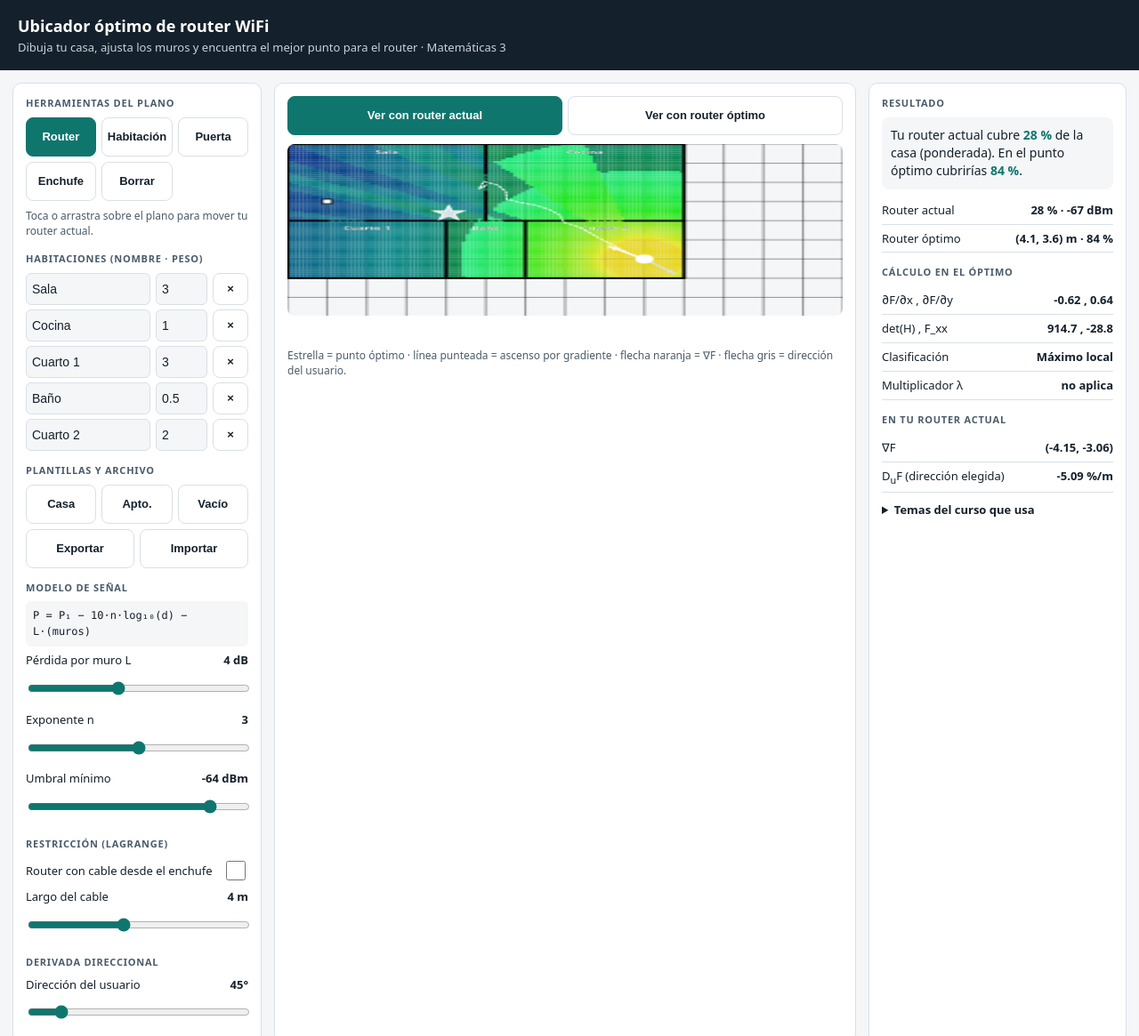
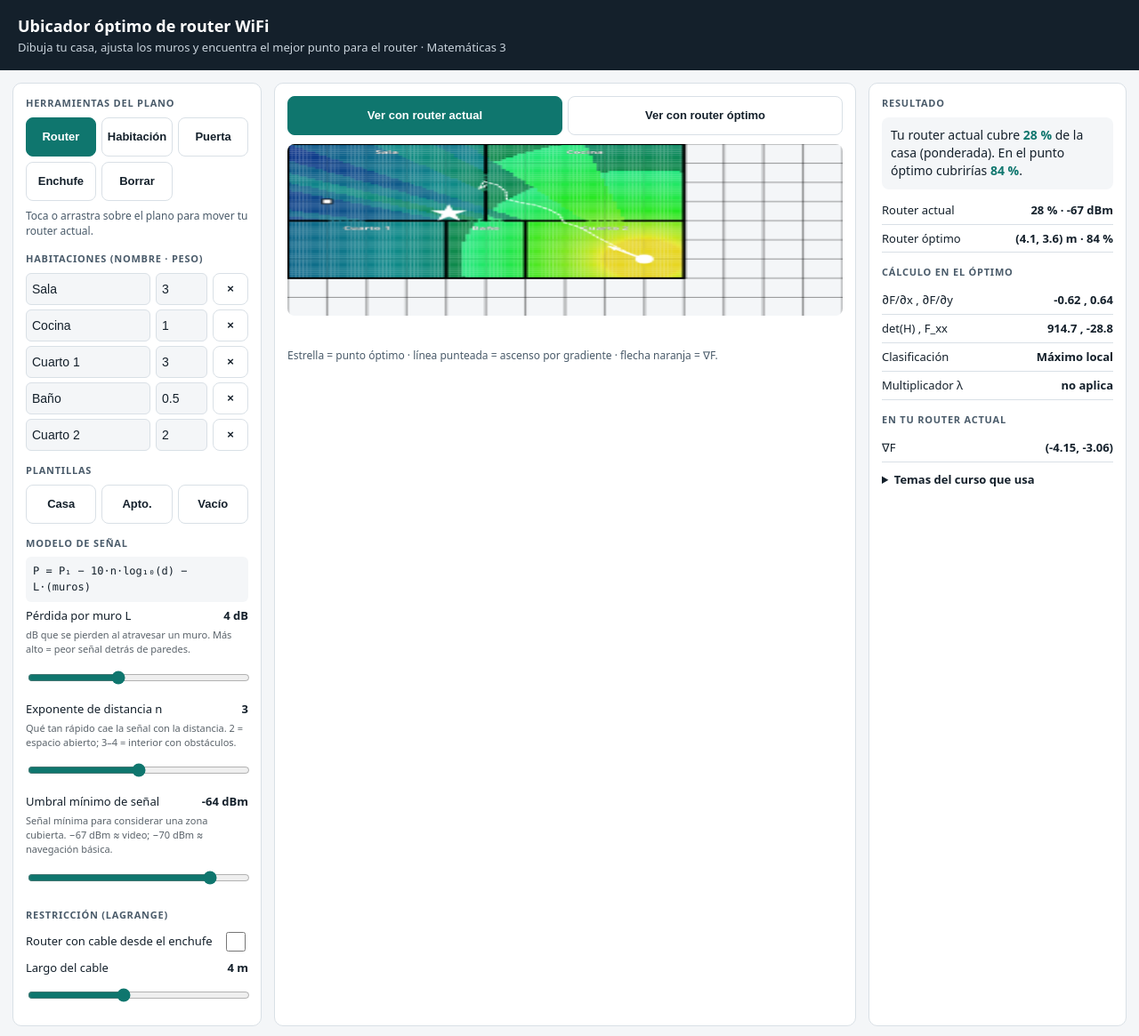
Before and after one commit to DonFercho/router-optimop, a website with bundled scripts: page index.html in a window 1280 px wide. Shown: the top 1165 px of the page at 89% size. Built offline with nearby package versions, Linux system fonts and the light colour scheme.

Commit message:
Cambios 1

```diff
--- a/index.html
+++ b/index.html
@@ -23,27 +23,29 @@
   <p class="hint" id="ayuda"></p>
   <h2>Habitaciones (nombre · peso)</h2>
   <div id="rooms"></div>
-  <h2>Plantillas y archivo</h2>
+  <h2>Plantillas</h2>
   <div class="row"><button data-preset="casa">Casa</button><button data-preset="apartamento">Apto.</button><button data-preset="vacio">Vacío</button></div>
-  <div class="row" style="margin-top:6px"><button id="exp">Exportar</button><button id="imp">Importar</button></div>
-  <input id="file" type="file" accept="application/json,.json" hidden>
   <h2>Modelo de señal</h2>
   <div class="m">P = P₁ − 10·n·log₁₀(d) − L·(muros)</div>
-  <label>Pérdida por muro L <b id="vL"></b></label><input id="L" type="range" min="0" max="10" step="0.5" value="4">
-  <label>Exponente n <b id="vn"></b></label><input id="n" type="range" min="2" max="4" step="0.1" value="3">
-  <label>Umbral mínimo <b id="vP"></b></label><input id="Pm" type="range" min="-85" max="-60" step="1" value="-64">
+  <label>Pérdida por muro L <b id="vL"></b></label>
+  <small style="display:block;opacity:.7;font-size:11px;margin:-2px 0 8px">dB que se pierden al atravesar un muro. Más alto = peor señal detrás de paredes.</small>
+  <input id="L" type="range" min="0" max="10" step="0.5" value="4">
+  <label>Exponente de distancia n <b id="vn"></b></label>
+  <small style="display:block;opacity:.7;font-size:11px;margin:-2px 0 8px">Qué tan rápido cae la señal con la distancia. 2 = espacio abierto; 3–4 = interior con obstáculos.</small>
+  <input id="n" type="range" min="2" max="4" step="0.1" value="3">
+  <label>Umbral mínimo de señal <b id="vP"></b></label>
+  <small style="display:block;opacity:.7;font-size:11px;margin:-2px 0 8px">Señal mínima para considerar una zona cubierta. −67 dBm ≈ video; −70 dBm ≈ navegación básica.</small>
+  <input id="Pm" type="range" min="-85" max="-60" step="1" value="-64">
   <h2>Restricción (Lagrange)</h2>
   <label><span>Router con cable desde el enchufe</span><input id="rc" type="checkbox"></label>
   <label>Largo del cable <b id="vR"></b></label><input id="R" type="range" min="1" max="8" step="0.5" value="4">
-  <h2>Derivada direccional</h2>
-  <label>Dirección del usuario <b id="vA"></b></label><input id="A" type="range" min="0" max="355" step="5" value="45">
 </section>
 
 <section class="card" aria-label="Plano">
   <div class="row" style="margin-bottom:10px"><button id="b1" class="on">Ver con router actual</button><button id="b2">Ver con router óptimo</button></div>
   <canvas id="cv" aria-label="Plano de la casa con mapa de calor de la señal"></canvas>
   <p class="estado" id="estado" role="status" aria-live="polite"></p>
-  <p class="hint">Estrella = punto óptimo · línea punteada = ascenso por gradiente · flecha naranja = ∇F · flecha gris = dirección del usuario.</p>
+  <p class="hint">Estrella = punto óptimo · línea punteada = ascenso por gradiente · flecha naranja = ∇F.</p>
 </section>
 
 <section class="card" aria-label="Resultados">
@@ -58,14 +60,12 @@
   <div class="kv"><span>Multiplicador λ</span><b id="lm"></b></div>
   <h2>En tu router actual</h2>
   <div class="kv"><span>∇F</span><b id="g0"></b></div>
-  <div class="kv"><span>D<sub>u</sub>F (dirección elegida)</span><b id="du"></b></div>
   <details><summary>Temas del curso que usa</summary><ul>
     <li><b>Regla de la cadena:</b> P depende de d, y d de (x, y).</li>
     <li><b>Integral doble en región no rectangular:</b> F suma la señal ponderada sobre las habitaciones dibujadas.</li>
     <li><b>Derivadas parciales y gradiente:</b> el ascenso mueve el router hacia donde F sube más rápido.</li>
     <li><b>Máximos y mínimos:</b> ∇F = 0 y signo del Hessiano.</li>
-    <li><b>Lagrange:</b> con cable, el óptimo queda en el borde del círculo: ∇F = λ∇g.</li>
-    <li><b>Derivada direccional:</b> D<sub>u</sub>F = ∇F · u.</li></ul></details>
+    <li><b>Lagrange:</b> con cable, el óptimo queda en el borde del círculo y se cumple ∇F = λ∇g.</li></ul></details>
 </section>
 </main>
 <script src="js/modelo.js"></script>
--- a/js/ui.js
+++ b/js/ui.js
@@ -56,14 +56,14 @@
 
   /* ---------- Cálculo y resultados ---------- */
   function params() {
-    return { L: +$('L').value, n: +$('n').value, Pm: +$('Pm').value, con: $('rc').checked, R: +$('R').value, ang: +$('A').value * Math.PI / 180 };
+    return { L: +$('L').value, n: +$('n').value, Pm: +$('Pm').value, con: $('rc').checked, R: +$('R').value };
   }
   const f1 = v => v.toFixed(1), f2 = v => v.toFixed(2);
-  function vaciar() { for (const id of ['ra', 'ro', 'gr', 'hs', 'cl', 'lm', 'g0', 'du']) $(id).textContent = '—'; }
+  function vaciar() { for (const id of ['ra', 'ro', 'gr', 'hs', 'cl', 'lm', 'g0']) $(id).textContent = '—'; }
 
   function actualizar() {
     const p = params();
-    $('vL').textContent = p.L + ' dB'; $('vn').textContent = p.n; $('vP').textContent = p.Pm + ' dBm'; $('vR').textContent = p.R + ' m'; $('vA').textContent = $('A').value + '°';
+    $('vL').textContent = p.L + ' dB'; $('vn').textContent = p.n; $('vP').textContent = p.Pm + ' dBm'; $('vR').textContent = p.R + ' m';
     asegurarDentro();
     if (!plan.rooms.length) {
       $('msg').textContent = 'Dibuja al menos una habitación con la herramienta «Habitación».'; vaciar(); dibujar(null); return;
@@ -87,7 +87,6 @@
     $('cl').textContent = enBorde ? 'Máximo restringido' : (op.h.det > 0 && op.h.fxx < 0 ? 'Máximo local' : 'Máximo aprox. (muros)');
     $('lm').textContent = enBorde ? f2((op.g[0] * (x - plan.plug.x) + op.g[1] * (y - plan.plug.y)) / (2 * p.R * p.R)) : 'no aplica';
     $('g0').textContent = `(${f2(g0[0])}, ${f2(g0[1])})`;
-    $('du').textContent = `${f2(g0[0] * Math.cos(p.ang) + g0[1] * Math.sin(p.ang))} %/m`;
     dibujar(ctx, p, op, own, g0);
   }
 
@@ -144,7 +143,6 @@
       g.strokeStyle = '#fff'; g.lineWidth = 0.05; g.setLineDash([0.08, 0.08]); g.beginPath();
       own.path.forEach((q, i) => i ? g.lineTo(q[0], q[1]) : g.moveTo(q[0], q[1])); g.stroke(); g.setLineDash([]);
       flecha(plan.router.x, plan.router.y, g0[0], g0[1], org);
-      flecha(plan.router.x, plan.router.y, Math.cos(p.ang), Math.sin(p.ang), '#d9e0e6');
       g.fillStyle = org; g.strokeStyle = '#fff'; g.lineWidth = 0.05; g.beginPath();
       for (let i = 0; i < 10; i++) { const r = i % 2 ? 0.15 : 0.4, a = -Math.PI / 2 + i * Math.PI / 5; g.lineTo(op.o.q[0] + r * Math.cos(a), op.o.q[1] + r * Math.sin(a)); }
       g.closePath(); g.fill(); g.stroke();
@@ -204,21 +202,7 @@
   document.querySelectorAll('[data-preset]').forEach(b => b.addEventListener('click', () => usarPlano(Planos.clonar(b.dataset.preset))));
   $('b1').onclick = () => { view = 1; $('b1').className = 'on'; $('b2').className = ''; programar(); };
   $('b2').onclick = () => { view = 2; $('b2').className = 'on'; $('b1').className = ''; programar(); };
-  ['L', 'n', 'Pm', 'R', 'rc', 'A'].forEach(i => $(i).addEventListener('input', programar));
-  $('exp').onclick = () => {
-    const blob = new Blob([JSON.stringify(plan, null, 2)], { type: 'application/json' });
-    const a = document.createElement('a'); a.href = URL.createObjectURL(blob); a.download = 'plano.json'; a.click(); setTimeout(() => URL.revokeObjectURL(a.href), 1000);
-  };
-  $('imp').onclick = () => $('file').click();
-  $('file').addEventListener('change', e => {
-    const f = e.target.files[0]; if (!f) return;
-    const rd = new FileReader();
-    rd.onload = () => {
-      try { const p = Planos.validar(JSON.parse(rd.result)); if (p) { usarPlano(p); aviso('Plano importado.'); } else aviso('El archivo no es un plano válido (revisa medidas y solapes).'); }
-      catch (err) { aviso('No se pudo leer el archivo JSON.'); }
-    };
-    rd.readAsText(f); e.target.value = '';
-  });
+  ['L', 'n', 'Pm', 'R', 'rc'].forEach(i => $(i).addEventListener('input', programar));
   window.addEventListener('resize', programar);
 
   elegirHerramienta('router'); renderRooms(); actualizar();
```
